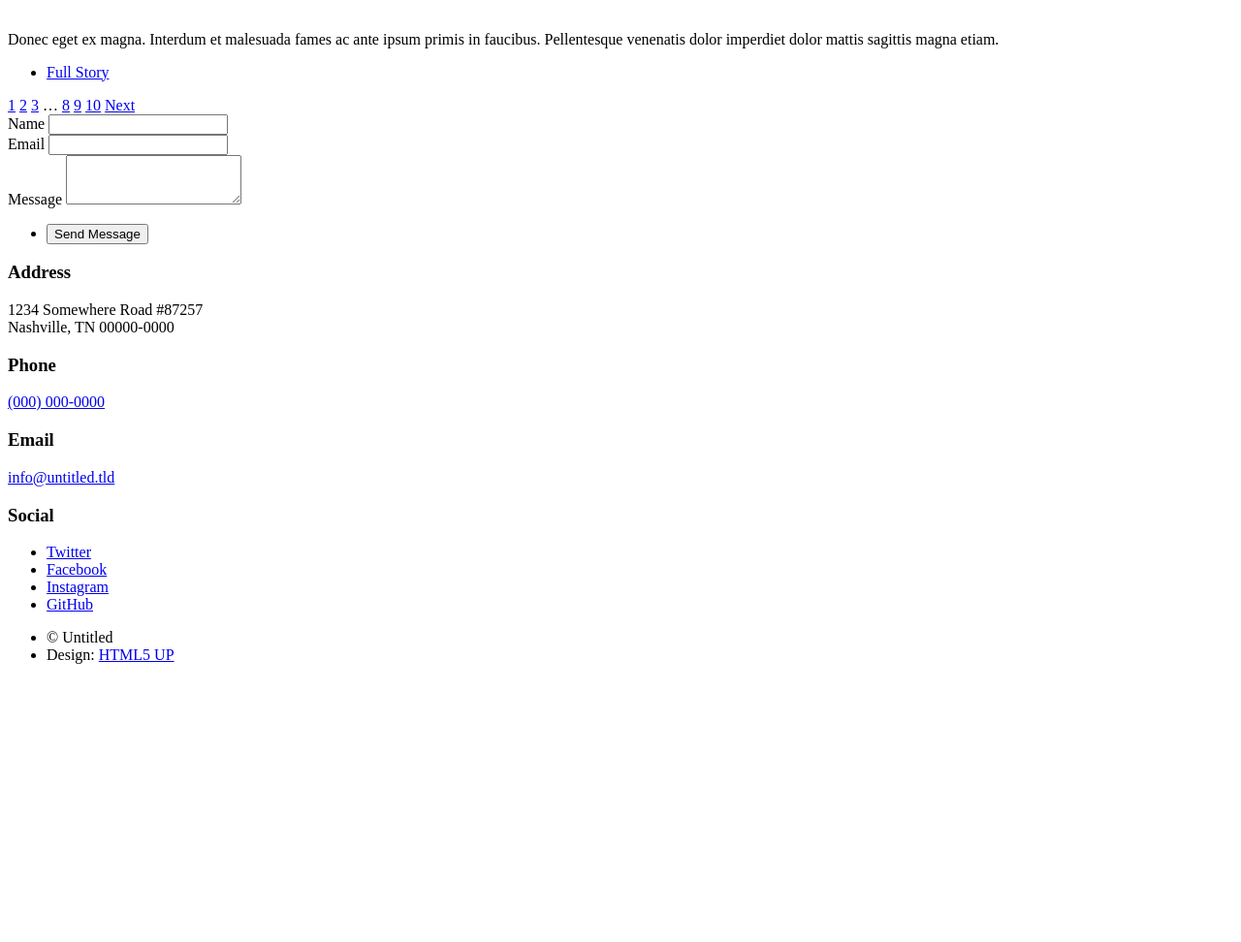
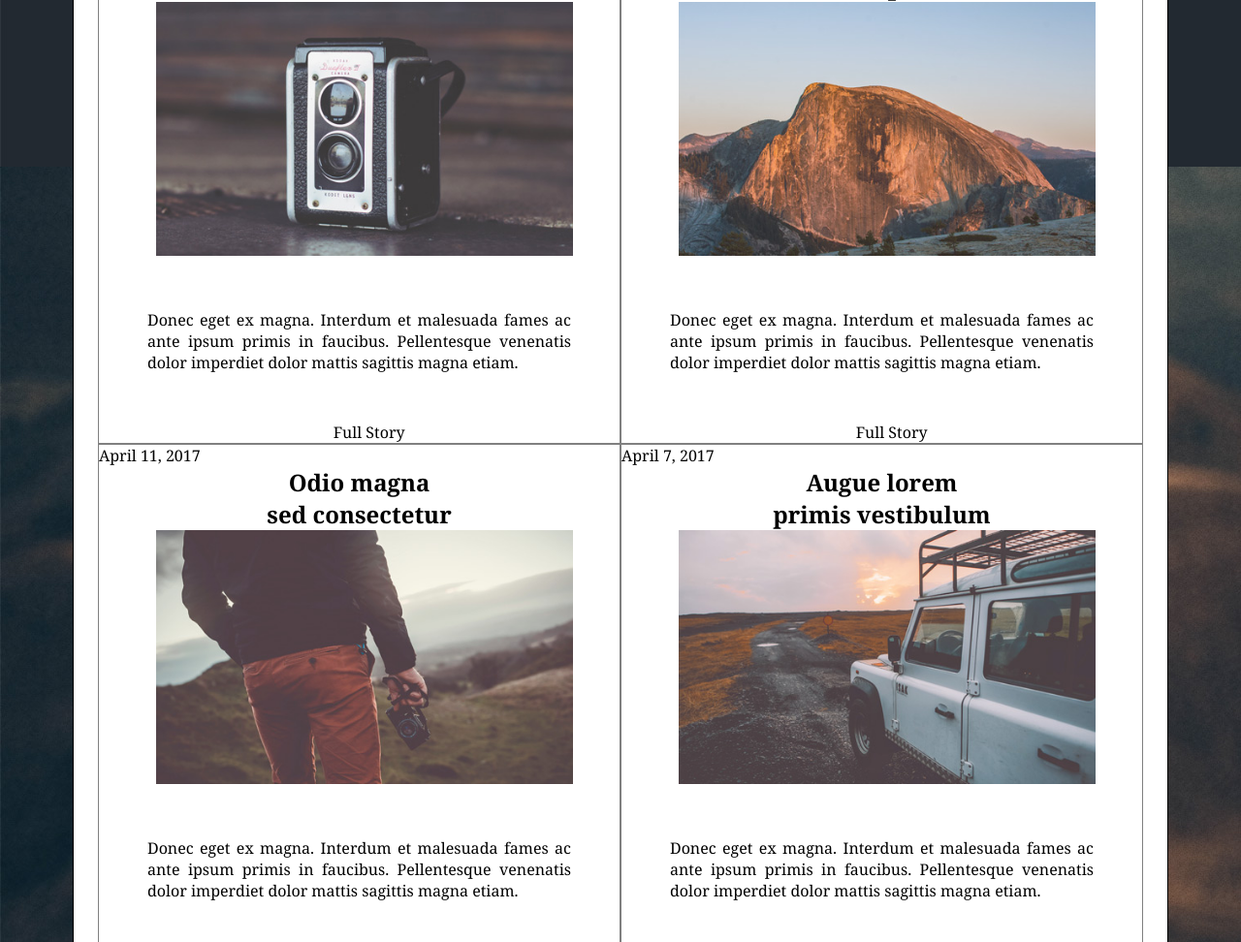
Before and after one commit to yashwankhade/massively-landing-webpage, a plain HTML site: page index.html in a window 1280 px wide. Shown: the part 1828-2800 px from the top of the page at 97% size. Before the commit the page ends 2529 px from the top, so only its background shows below. Drawn offline with nearby package versions, Linux system fonts and the light colour scheme.

Commit message:
Added CSS

```diff
--- a/index.html
+++ b/index.html
@@ -4,7 +4,7 @@
 		<title>Massively by HTML5 UP</title>
 		<meta charset="utf-8" />
 		<meta name="viewport" content="width=device-width, initial-scale=1, user-scalable=no" />
-		<link rel="stylesheet" href="assets/css/main.css" />
+		<link rel="stylesheet" href="style.css" />
 		<noscript><link rel="stylesheet" href="assets/css/noscript.css" /></noscript>
 	</head>
 	<body class="is-preload">
@@ -29,7 +29,7 @@
 					</header>
 
 				<!-- Nav -->
-					<nav id="nav">
+					<!-- <nav id="nav">
 						<ul class="links">
 							<li class="active"><a href="index.html">This is Massively</a></li>
 							<li><a href="generic.html">Generic Page</a></li>
@@ -41,11 +41,23 @@
 							<li><a href="#" class="icon brands fa-instagram"><span class="label">Instagram</span></a></li>
 							<li><a href="#" class="icon brands fa-github"><span class="label">GitHub</span></a></li>
 						</ul>
-					</nav>
+					</nav> -->
 
 				<!-- Main -->
 					<div id="main">
-
+						<nav id="nav">
+							<ul class="links">
+								<li class="active"><a href="index.html">This is Massively</a></li>
+								<li><a href="generic.html">Generic Page</a></li>
+								<li><a href="elements.html">Elements Reference</a></li>
+							</ul>
+							<ul class="icons">
+								<li><a href="#" class="icon brands fa-twitter"><span class="label">Twitter</span></a></li>
+								<li><a href="#" class="icon brands fa-facebook-f"><span class="label">Facebook</span></a></li>
+								<li><a href="#" class="icon brands fa-instagram"><span class="label">Instagram</span></a></li>
+								<li><a href="#" class="icon brands fa-github"><span class="label">GitHub</span></a></li>
+							</ul>
+						</nav>
 						<!-- Featured Post -->
 							<article class="post featured">
 								<header class="major">
@@ -56,7 +68,7 @@
 									facilisis ante sed etiam magna interdum congue. Lorem ipsum dolor<br />
 									amet nullam sed etiam veroeros.</p>
 								</header>
-								<a href="#" class="image main"><img src="images/pic01.jpg" alt="" /></a>
+								<a href="#" class="image main"><img src="./assets/images/pic01.jpg" alt="" /></a>
 								<ul class="actions special">
 									<li><a href="#" class="button large">Full Story</a></li>
 								</ul>
@@ -64,25 +76,27 @@
 
 						<!-- Posts -->
 							<section class="posts">
+
 								<article>
 									<header>
 										<span class="date">April 24, 2017</span>
 										<h2><a href="#">Sed magna<br />
 										ipsum faucibus</a></h2>
 									</header>
-									<a href="#" class="image fit"><img src="images/pic02.jpg" alt="" /></a>
+									<a href="#" class="image fit"><img src="./assets/images/pic02.jpg" alt="" /></a>
 									<p>Donec eget ex magna. Interdum et malesuada fames ac ante ipsum primis in faucibus. Pellentesque venenatis dolor imperdiet dolor mattis sagittis magna etiam.</p>
 									<ul class="actions special">
 										<li><a href="#" class="button">Full Story</a></li>
 									</ul>
 								</article>
+
 								<article>
 									<header>
 										<span class="date">April 22, 2017</span>
 										<h2><a href="#">Primis eget<br />
 										imperdiet lorem</a></h2>
 									</header>
-									<a href="#" class="image fit"><img src="images/pic03.jpg" alt="" /></a>
+									<a href="#" class="image fit"><img src="./assets/images/pic03.jpg" alt="" /></a>
 									<p>Donec eget ex magna. Interdum et malesuada fames ac ante ipsum primis in faucibus. Pellentesque venenatis dolor imperdiet dolor mattis sagittis magna etiam.</p>
 									<ul class="actions special">
 										<li><a href="#" class="button">Full Story</a></li>
@@ -94,7 +108,7 @@
 										<h2><a href="#">Ante mattis<br />
 										interdum dolor</a></h2>
 									</header>
-									<a href="#" class="image fit"><img src="images/pic04.jpg" alt="" /></a>
+									<a href="#" class="image fit"><img src="./assets/images/pic04.jpg" alt="" /></a>
 									<p>Donec eget ex magna. Interdum et malesuada fames ac ante ipsum primis in faucibus. Pellentesque venenatis dolor imperdiet dolor mattis sagittis magna etiam.</p>
 									<ul class="actions special">
 										<li><a href="#" class="button">Full Story</a></li>
@@ -106,7 +120,7 @@
 										<h2><a href="#">Tempus sed<br />
 										nulla imperdiet</a></h2>
 									</header>
-									<a href="#" class="image fit"><img src="images/pic05.jpg" alt="" /></a>
+									<a href="#" class="image fit"><img src="./assets/images/pic05.jpg" alt="" /></a>
 									<p>Donec eget ex magna. Interdum et malesuada fames ac ante ipsum primis in faucibus. Pellentesque venenatis dolor imperdiet dolor mattis sagittis magna etiam.</p>
 									<ul class="actions special">
 										<li><a href="#" class="button">Full Story</a></li>
@@ -118,7 +132,7 @@
 										<h2><a href="#">Odio magna<br />
 										sed consectetur</a></h2>
 									</header>
-									<a href="#" class="image fit"><img src="images/pic06.jpg" alt="" /></a>
+									<a href="#" class="image fit"><img src="./assets/images/pic06.jpg" alt="" /></a>
 									<p>Donec eget ex magna. Interdum et malesuada fames ac ante ipsum primis in faucibus. Pellentesque venenatis dolor imperdiet dolor mattis sagittis magna etiam.</p>
 									<ul class="actions special">
 										<li><a href="#" class="button">Full Story</a></li>
@@ -130,7 +144,7 @@
 										<h2><a href="#">Augue lorem<br />
 										primis vestibulum</a></h2>
 									</header>
-									<a href="#" class="image fit"><img src="images/pic07.jpg" alt="" /></a>
+									<a href="#" class="image fit"><img src="./assets/images/pic07.jpg" alt="" /></a>
 									<p>Donec eget ex magna. Interdum et malesuada fames ac ante ipsum primis in faucibus. Pellentesque venenatis dolor imperdiet dolor mattis sagittis magna etiam.</p>
 									<ul class="actions special">
 										<li><a href="#" class="button">Full Story</a></li>
@@ -153,7 +167,7 @@
 								</div>
 							</footer>
 
-					</div>
+					<!-- </div> -->
 
 				<!-- Footer -->
 					<footer id="footer">
@@ -203,6 +217,8 @@
 							</section>
 						</section>
 					</footer>
+				</div>
+				<!-- </section> -->
 
 				<!-- Copyright -->
 					<div id="copyright">
--- a/style.css
+++ b/style.css
@@ -0,0 +1,102 @@
+*{
+    padding:0;
+    margin:0;
+    box-sizing: border-box;
+    text-decoration: none;
+    color:black;
+}
+body{
+    background-color: rgb(221, 218, 218);
+    font-family: Merriweather, Georgia, serif;
+    background: url(./assets/images/bg.jpg);
+}
+article{
+    border:1px solid gray;
+}
+
+#footer{
+    background-color: #eeeeee;
+    display: flex;
+    flex-wrap: wrap;
+    justify-content: space-around;
+
+}
+
+li{
+    list-style-type: none;
+}
+
+label{
+    display: block;
+}
+
+.alt{
+    /* border:1px solid gray; */
+    padding:40px;
+}
+
+.alt{
+    display: inline;
+}
+
+h1,h2{
+    text-align: center;
+}
+
+h1{
+    font-family: "Source Sans Pro", Helvetica, sans-serif;
+}
+
+#main{
+    background-color: white;
+    margin:75px;
+}
+
+
+.posts{
+    border:1px solid;
+    padding:25px;
+    flex-wrap: wrap;
+    display: flex;
+    flex:1 1 300px;
+}
+
+.posts>* {
+    flex: 1 1 50%;
+}
+
+.image{
+    margin:0 auto;
+    width:150px;
+    height:150px;
+}
+
+img{
+    width:80%;
+    margin-left:11%;
+}
+
+p{
+    text-align: justify;
+
+    padding: 40px;
+    margin:10px;
+}
+
+span>.date{
+    margin: 0 auto;
+}
+
+.button{
+    margin-left:45%;
+
+}
+
+.links{
+    display: flex;
+}
+
+.icons{
+    /* display: flex; */
+    /* justify-content: flex-end; */
+}
```
